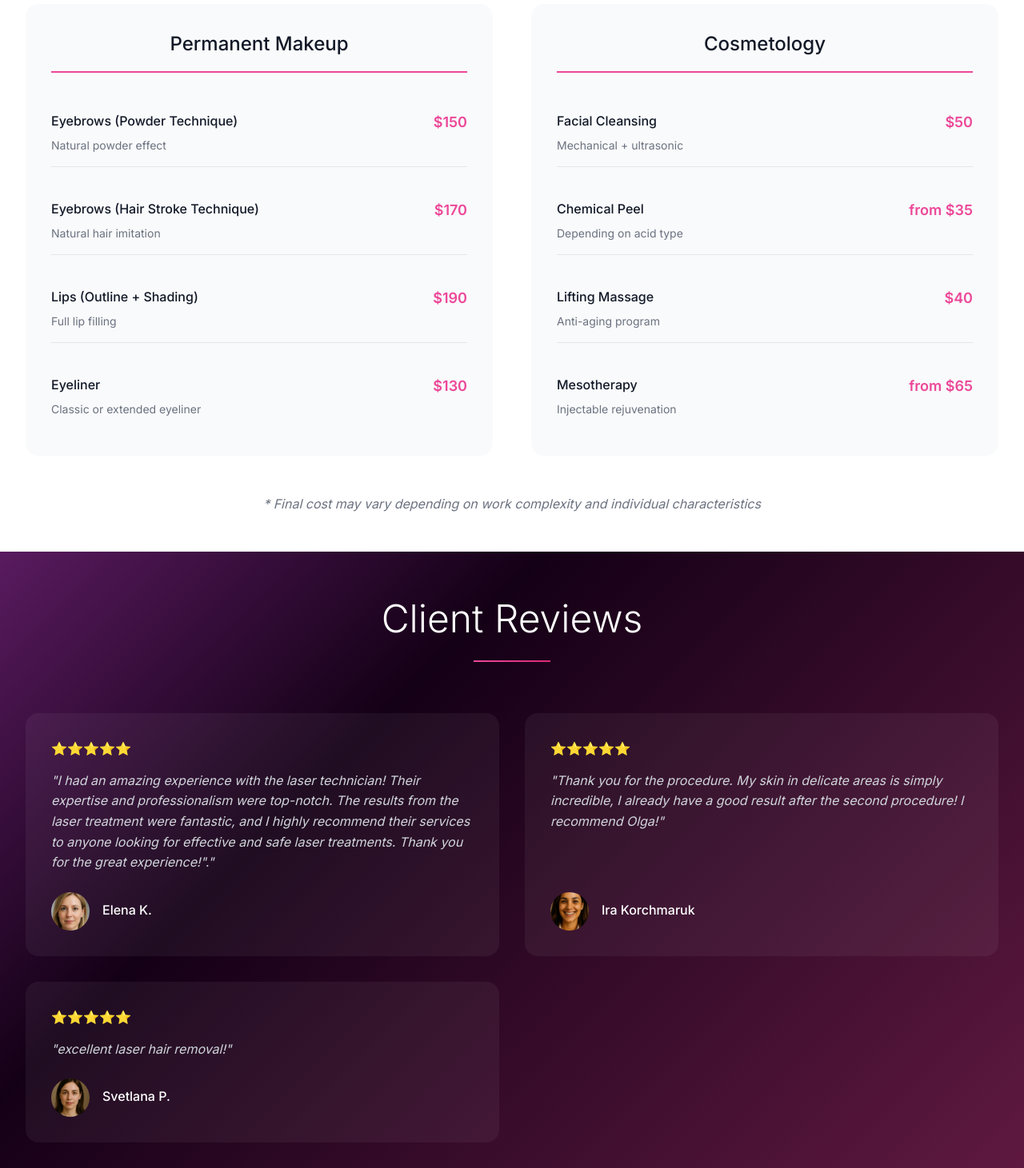
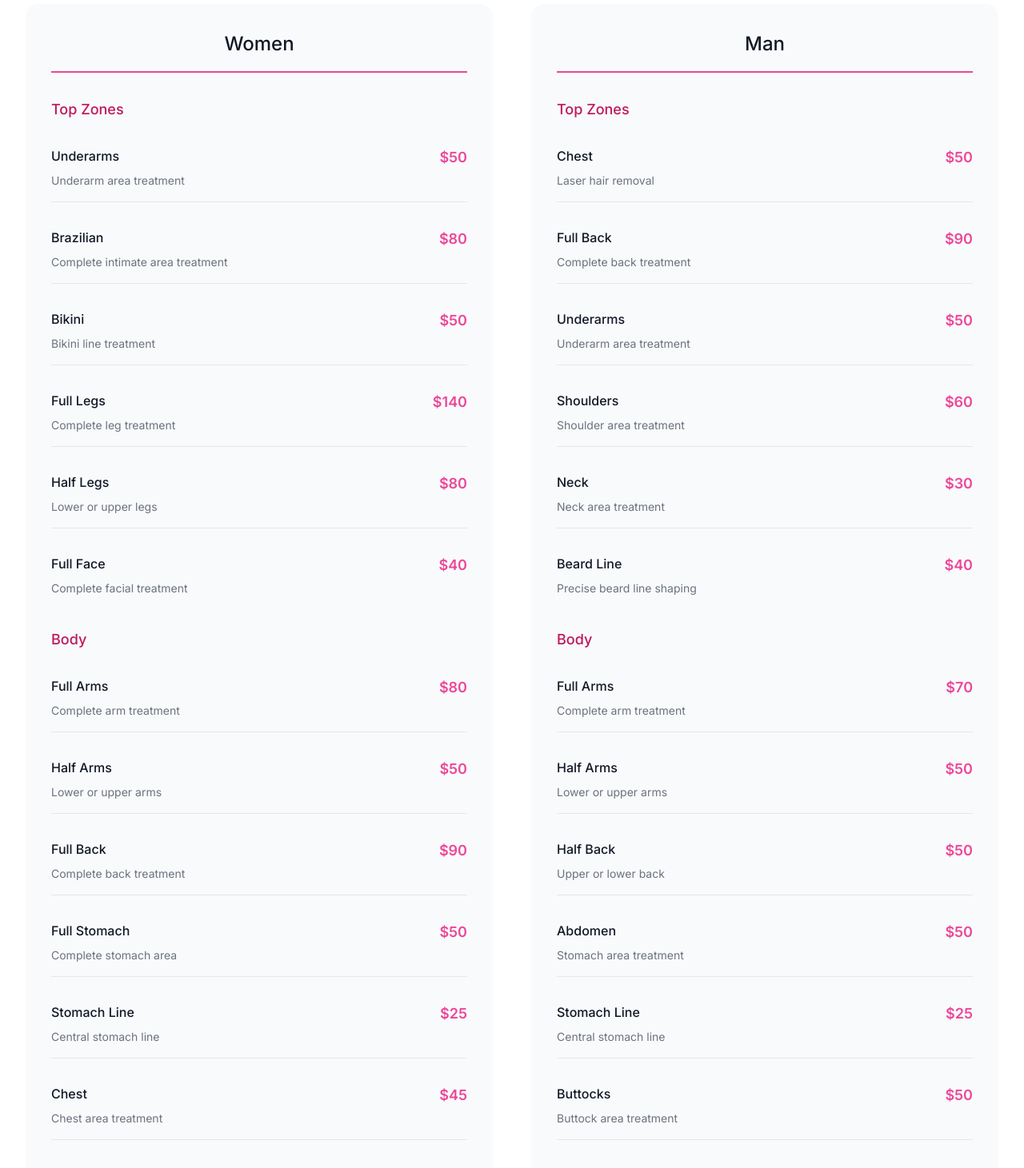
Before and after one commit to taborskiy/n-beauty-studio, a Nuxt app: page / in a window 1280 px wide. Shown: the part 5980-7441 px from the top of the page at 80% size. Built offline with nearby package versions, Linux system fonts and the light colour scheme.

Commit message:
add price

```diff
--- /dev/null
+++ b/data/price.js
@@ -0,0 +1,66 @@
+export const laserMenServices = [
+    {
+      blockName: "Top Zones",
+      items: [
+        { name: "Chest", description: "Laser hair removal", price: "$50" },
+        { name: "Full Back", description: "Complete back treatment", price: "$90" },
+        { name: "Underarms", description: "Underarm area treatment", price: "$50" },
+        { name: "Shoulders", description: "Shoulder area treatment", price: "$60" },
+        { name: "Neck", description: "Neck area treatment", price: "$30" },
+        { name: "Beard Line", description: "Precise beard line shaping", price: "$40" }
+      ]
+    },
+    {
+      blockName: "Body",
+      items: [
+        { name: "Full Arms", description: "Complete arm treatment", price: "$70" },
+        { name: "Half Arms", description: "Lower or upper arms", price: "$50" },
+        { name: "Half Back", description: "Upper or lower back", price: "$50" },
+        { name: "Abdomen", description: "Stomach area treatment", price: "$50" },
+        { name: "Stomach Line", description: "Central stomach line", price: "$25" },
+        { name: "Buttocks", description: "Buttock area treatment", price: "$50" },
+        { name: "Half Legs", description: "Lower or upper legs", price: "$80" },
+        { name: "Full Legs", description: "Complete leg treatment", price: "$120" }
+      ]
+    },
+    {
+      blockName: "Face Areas",
+      items: [
+        { name: "Upper Lip", description: "Upper lip area", price: "$20" },
+        { name: "Sideburns", description: "Sideburn area treatment", price: "$30" }
+      ]
+    }
+  ];
+
+ export const laserWomenServices = [
+    {
+      blockName: "Top Zones",
+      items: [
+        { name: "Underarms", description: "Underarm area treatment", price: "$50" },
+        { name: "Brazilian", description: "Complete intimate area treatment", price: "$80" },
+        { name: "Bikini", description: "Bikini line treatment", price: "$50" },
+        { name: "Full Legs", description: "Complete leg treatment", price: "$140" },
+        { name: "Half Legs", description: "Lower or upper legs", price: "$80" },
+        { name: "Full Face", description: "Complete facial treatment", price: "$40" }
+      ]
+    },
+    {
+      blockName: "Body",
+      items: [
+        { name: "Full Arms", description: "Complete arm treatment", price: "$80" },
+        { name: "Half Arms", description: "Lower or upper arms", price: "$50" },
+        { name: "Full Back", description: "Complete back treatment", price: "$90" },
+        { name: "Full Stomach", description: "Complete stomach area", price: "$50" },
+        { name: "Stomach Line", description: "Central stomach line", price: "$25" },
+        { name: "Chest", description: "Chest area treatment", price: "$45" },
+        { name: "Buttocks", description: "Buttock area treatment", price: "$50" }
+      ]
+    },
+    {
+      blockName: "Face Areas",
+      items: [
+        { name: "Upper Lip", description: "Upper lip area", price: "$20" },
+        { name: "Sideburns", description: "Sideburn area treatment", price: "$20" }
+      ]
+    }
+  ];
--- a/pages/contacts.vue
+++ b/pages/contacts.vue
@@ -15,7 +15,7 @@
                 <span class="text-xl">📍</span>
                 <div>
                   <h3 class="font-medium">Address</h3>
-                  <p class="text-gray-600">123 Beauty Street<br>New York, NY 10001</p>
+                  <p class="text-gray-600">Address suite 209  - 264 <br>Midpark Way SE, Calgary , Alberta, T2X 1J6</p>
                 </div>
               </div>
 
--- a/pages/index.vue
+++ b/pages/index.vue
@@ -410,15 +410,38 @@
           <p class="section__subtitle">Professional services at affordable prices</p>
         </div>
         <div class="pricing__categories">
-          <div class="pricing__category" v-for="(category, index) in pricingCategories" :key="index">
-            <h3 class="pricing__category-title">{{ category.name }}</h3>
+          <div class="pricing__category">
+            <h3 class="pricing__category-title">Women</h3>
             <div class="pricing__services">
-              <div class="pricing__service" v-for="(service, serviceIndex) in category.services" :key="serviceIndex">
-                <div class="pricing__service-info">
-                  <h4>{{ service.name }}</h4>
-                  <p>{{ service.description }}</p>
+              <div class="grid md:grid-cols-1 gap-4" v-for="(block, blcokIndex) in laserWomenServices" :key="blcokIndex">
+                <h2 class="text-lg font-medium text-pink-700">{{ block.blockName }}</h2>
+                <div v-for="(service, serviceIndex) in block.items" :key="serviceIndex" class="pricing__service ">
+
+                  <div class="pricing__service-info" >
+                    <h4>{{ service.name }}</h4>
+                    <p>{{ service.description }}</p>
+                  </div>
+                  <div class="pricing__service-price">{{ service.price }}</div>
                 </div>
-                <div class="pricing__service-price">{{ service.price }}</div>
+
+              </div>
+            </div>
+          </div>
+
+          <div class="pricing__category">
+            <h3 class="pricing__category-title">Man</h3>
+            <div class="pricing__services">
+              <div class="grid md:grid-cols-1 gap-4" v-for="(block, blcokIndex) in laserMenServices" :key="blcokIndex">
+                <h2 class="text-lg font-medium text-pink-700">{{ block.blockName }}</h2>
+                <div v-for="(service, serviceIndex) in block.items" :key="serviceIndex" class="pricing__service ">
+
+                  <div class="pricing__service-info" >
+                    <h4>{{ service.name }}</h4>
+                    <p>{{ service.description }}</p>
+                  </div>
+                  <div class="pricing__service-price">{{ service.price }}</div>
+                </div>
+
               </div>
             </div>
           </div>
@@ -566,6 +589,8 @@ import 'swiper/css'
 import 'swiper/css/navigation'
 import 'swiper/css/pagination'
 
+import {laserMenServices, laserWomenServices} from '../data/price.js'
+
 // Swiper modules
 const modules = [Navigation, Pagination]
 
@@ -643,60 +668,6 @@ const faqs = ref([
   }
 ])
 
-// Pricing data
-const pricingCategories = ref([
-  {
-    name: 'Permanent Makeup',
-    services: [
-      {
-        name: 'Eyebrows (Powder Technique)',
-        description: 'Natural powder effect',
-        price: '$150'
-      },
-      {
-        name: 'Eyebrows (Hair Stroke Technique)',
-        description: 'Natural hair imitation',
-        price: '$170'
-      },
-      {
-        name: 'Lips (Outline + Shading)',
-        description: 'Full lip filling',
-        price: '$190'
-      },
-      {
-        name: 'Eyeliner',
-        description: 'Classic or extended eyeliner',
-        price: '$130'
-      }
-    ]
-  },
-  {
-    name: 'Cosmetology',
-    services: [
-      {
-        name: 'Facial Cleansing',
-        description: 'Mechanical + ultrasonic',
-        price: '$50'
-      },
-      {
-        name: 'Chemical Peel',
-        description: 'Depending on acid type',
-        price: 'from $35'
-      },
-      {
-        name: 'Lifting Massage',
-        description: 'Anti-aging program',
-        price: '$40'
-      },
-      {
-        name: 'Mesotherapy',
-        description: 'Injectable rejuvenation',
-        price: 'from $65'
-      }
-    ]
-  }
-])
-
 // Reviews data
 const reviews = ref([
   {
--- a/pages/prices.vue
+++ b/pages/prices.vue
@@ -3,48 +3,48 @@
     <div class="container mx-auto px-4">
       <h1 class="text-4xl font-light text-center mb-12">Our Prices</h1>
 
-      <div class="max-w-4xl mx-auto">
-        <!-- Hair Services -->
-        <div class="mb-12">
-          <h2 class="text-2xl font-light mb-6 pb-2 border-b">Hair Services</h2>
-          <div class="space-y-4">
-            <div v-for="(service, index) in hairServices" :key="index"
-                 class="flex justify-between items-center py-2">
+      <div class="max-w-4xl mx-auto mb-12">
+        <h2 class="text-2xl font-light mb-6 pb-2 border-b border-gray-200 text-gray-800">
+          Laser Hair Removal - Women
+        </h2>
+
+        <div v-for="(block, blockIndex) in laserWomenServices" :key="block.blockName"
+            :class="blockIndex < laserWomenServices.length - 1 ? 'mb-6' : ''">
+
+          <h3 class="text-lg font-medium mb-4 text-pink-700">{{ block.blockName }}</h3>
+
+          <div class="grid md:grid-cols-2 gap-4">
+            <div v-for="(service, index) in block.items"
+                :key="`${block.blockName}-${index}`"
+                class="flex justify-between items-center py-2 hover:bg-gray-50 rounded-lg px-2 transition-colors">
               <div>
-                <h3 class="text-lg">{{ service.name }}</h3>
+                <h4 class="font-medium text-gray-800">{{ service.name }}</h4>
                 <p class="text-gray-600 text-sm">{{ service.description }}</p>
               </div>
-              <span class="text-lg font-medium">{{ service.price }}</span>
+              <span class="text-lg font-semibold text-pink-600">{{ service.price }}</span>
             </div>
           </div>
         </div>
+      </div>
+      <div class="max-w-4xl mx-auto">
+        <h2 class="text-2xl font-light mb-6 pb-2 border-b border-gray-200 text-gray-800">
+          Laser Hair Removal - Man
+        </h2>
 
-        <!-- Nail Services -->
-        <div class="mb-12">
-          <h2 class="text-2xl font-light mb-6 pb-2 border-b">Nail Services</h2>
-          <div class="space-y-4">
-            <div v-for="(service, index) in nailServices" :key="index"
-                 class="flex justify-between items-center py-2">
+        <div v-for="(block, blockIndex) in laserMenServices" :key="block.blockName"
+            :class="blockIndex < laserMenServices.length - 1 ? 'mb-6' : ''">
+
+          <h3 class="text-lg font-medium mb-4 text-pink-700">{{ block.blockName }}</h3>
+
+          <div class="grid md:grid-cols-1 gap-4">
+            <div v-for="(service, index) in block.items"
+                :key="`${block.blockName}-${index}`"
+                class="flex justify-between items-center py-2 hover:bg-gray-50 rounded-lg px-2 transition-colors">
               <div>
-                <h3 class="text-lg">{{ service.name }}</h3>
+                <h4 class="font-medium text-gray-800">{{ service.name }}</h4>
                 <p class="text-gray-600 text-sm">{{ service.description }}</p>
               </div>
-              <span class="text-lg font-medium">{{ service.price }}</span>
-            </div>
-          </div>
-        </div>
-
-        <!-- Facial Services -->
-        <div class="mb-12">
-          <h2 class="text-2xl font-light mb-6 pb-2 border-b">Facial Services</h2>
-          <div class="space-y-4">
-            <div v-for="(service, index) in facialServices" :key="index"
-                 class="flex justify-between items-center py-2">
-              <div>
-                <h3 class="text-lg">{{ service.name }}</h3>
-                <p class="text-gray-600 text-sm">{{ service.description }}</p>
-              </div>
-              <span class="text-lg font-medium">{{ service.price }}</span>
+              <span class="text-lg font-semibold text-pink-600">{{ service.price }}</span>
             </div>
           </div>
         </div>
@@ -54,57 +54,5 @@
 </template>
 
 <script setup>
-const hairServices = [
-  {
-    name: 'Haircut',
-    description: 'Includes consultation and styling',
-    price: 'from $45'
-  },
-  {
-    name: 'Hair Coloring',
-    description: 'Full color application',
-    price: 'from $85'
-  },
-  {
-    name: 'Hair Styling',
-    description: 'Blow dry and styling',
-    price: 'from $35'
-  }
-]
-
-const nailServices = [
-  {
-    name: 'Manicure',
-    description: 'Basic nail care and polish',
-    price: 'from $30'
-  },
-  {
-    name: 'Pedicure',
-    description: 'Foot care and polish',
-    price: 'from $40'
-  },
-  {
-    name: 'Nail Art',
-    description: 'Custom design and decoration',
-    price: 'from $15'
-  }
-]
-
-const facialServices = [
-  {
-    name: 'Basic Facial',
-    description: 'Cleansing and moisturizing treatment',
-    price: 'from $60'
-  },
-  {
-    name: 'Deep Cleansing',
-    description: 'Intensive skin treatment',
-    price: 'from $80'
-  },
-  {
-    name: 'Anti-Aging Treatment',
-    description: 'Premium facial with specialized products',
-    price: 'from $100'
-  }
-]
+import {laserMenServices, laserWomenServices} from '../data/price.js'
 </script>
```
